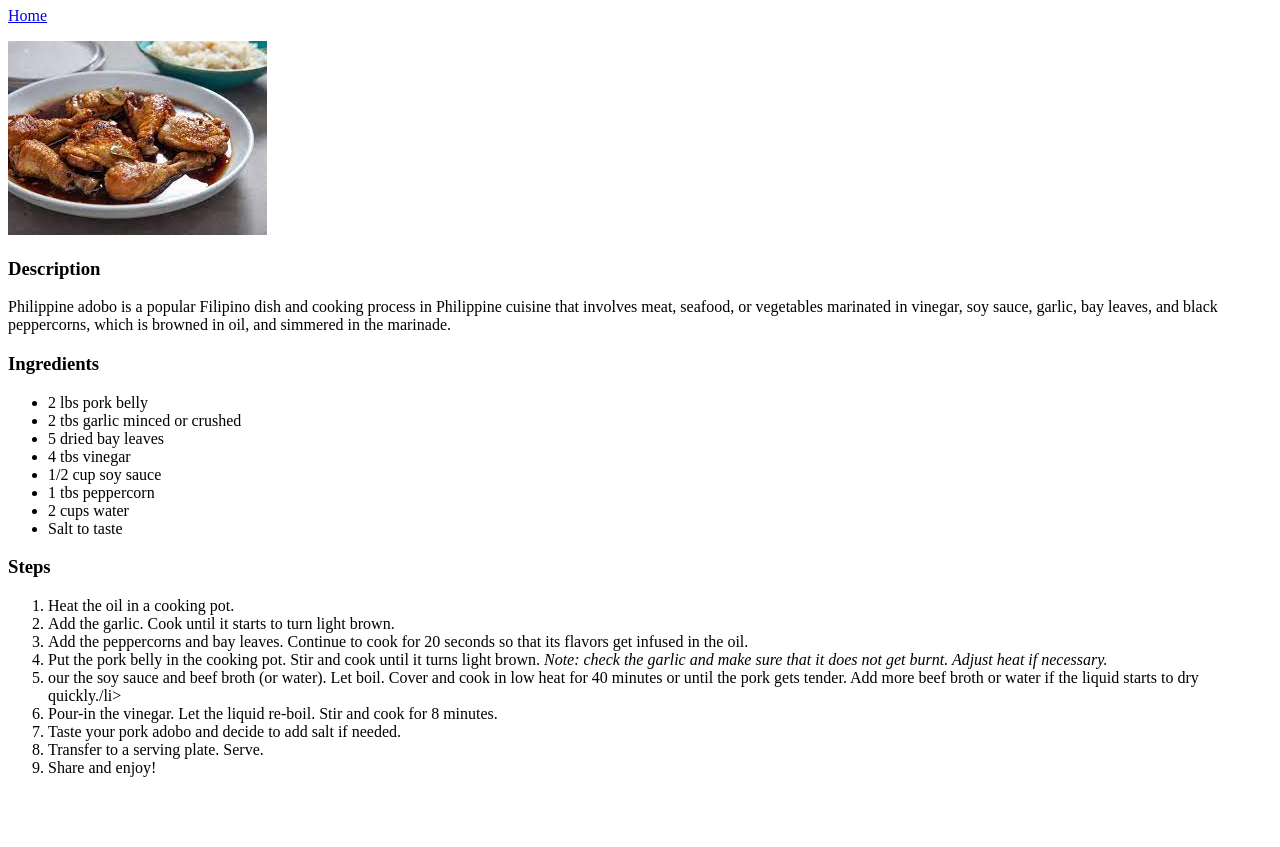
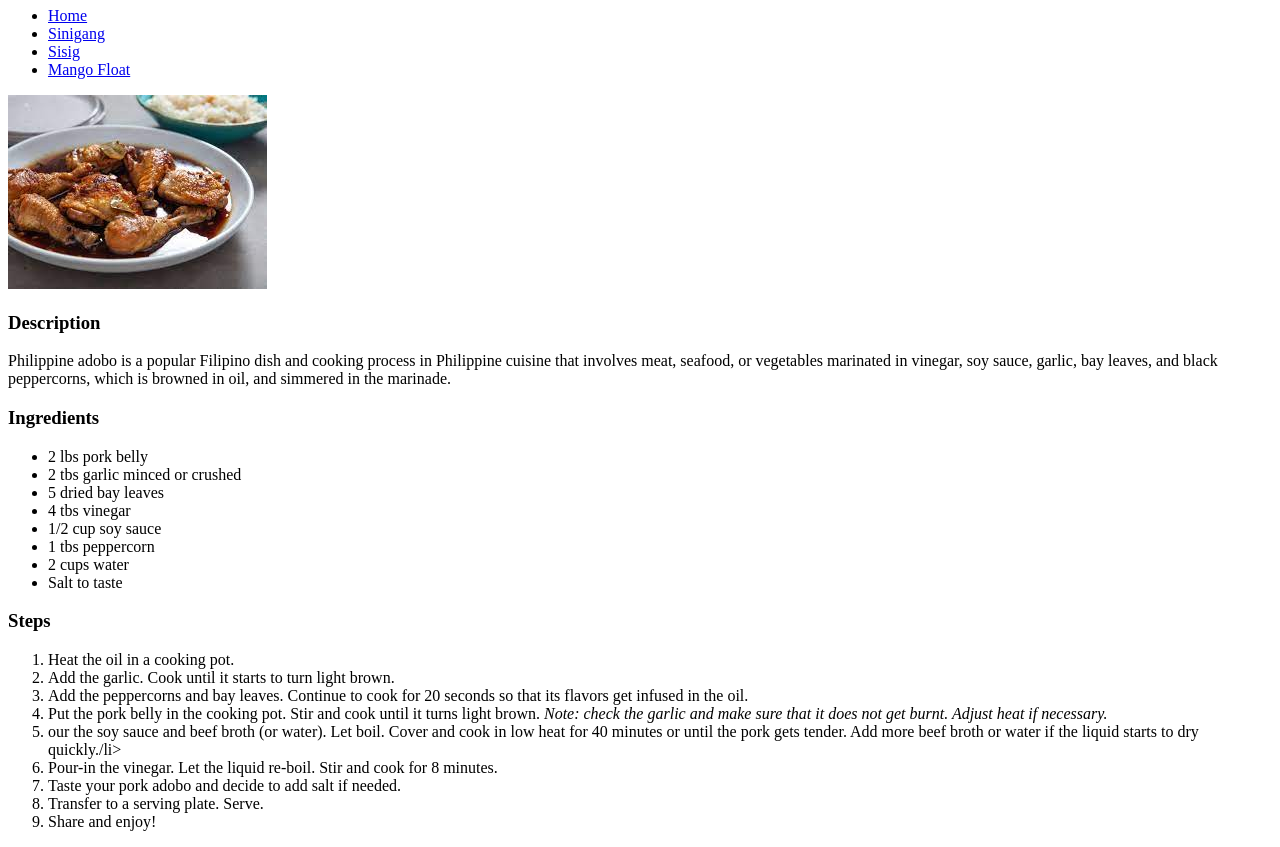
Before and after one commit to mennydream/odin-recipes, a plain HTML site: page recipes/adobo.html in a window 1280 px wide. Shown: the part 73-920 px from the top of the page. Before the commit the page ends 866 px from the top, so only its background shows below. Drawn offline with Linux system fonts and the light colour scheme.

Commit message:
Made everything, fine tune everything and add more categories within recipes.

```diff
--- a/recipes/adobo.html
+++ b/recipes/adobo.html
@@ -7,11 +7,17 @@
     <title>Adobo</title>
     </head>
 
+<h1>Adobo</h1>
 
-<h1>Adobo</h1>
     <p>
-        <a href="../index.html">Home</a>
+        <ul>
+            <li><a href="../index.html">Home</a></li>
+            <li><a href="../recipes/sinigang.html">Sinigang</a></li>
+            <li><a href="../recipes/sisig.html">Sisig</a></li>
+            <li><a href="../recipes/mangofloat.html">Mango Float</a></li>
+        </ul>
     </p>
+
 <img src="../images/adobo.jpg" alt="cooked adobo">
 
     <h3>Description</h3>
```
Also changed, not shown: index.html (+3 -1 lines), recipes/mangofloat.html (+6 -1 lines), recipes/sinigang.html (+6 -1 lines), recipes/sisig.html (+6 -1 lines).
